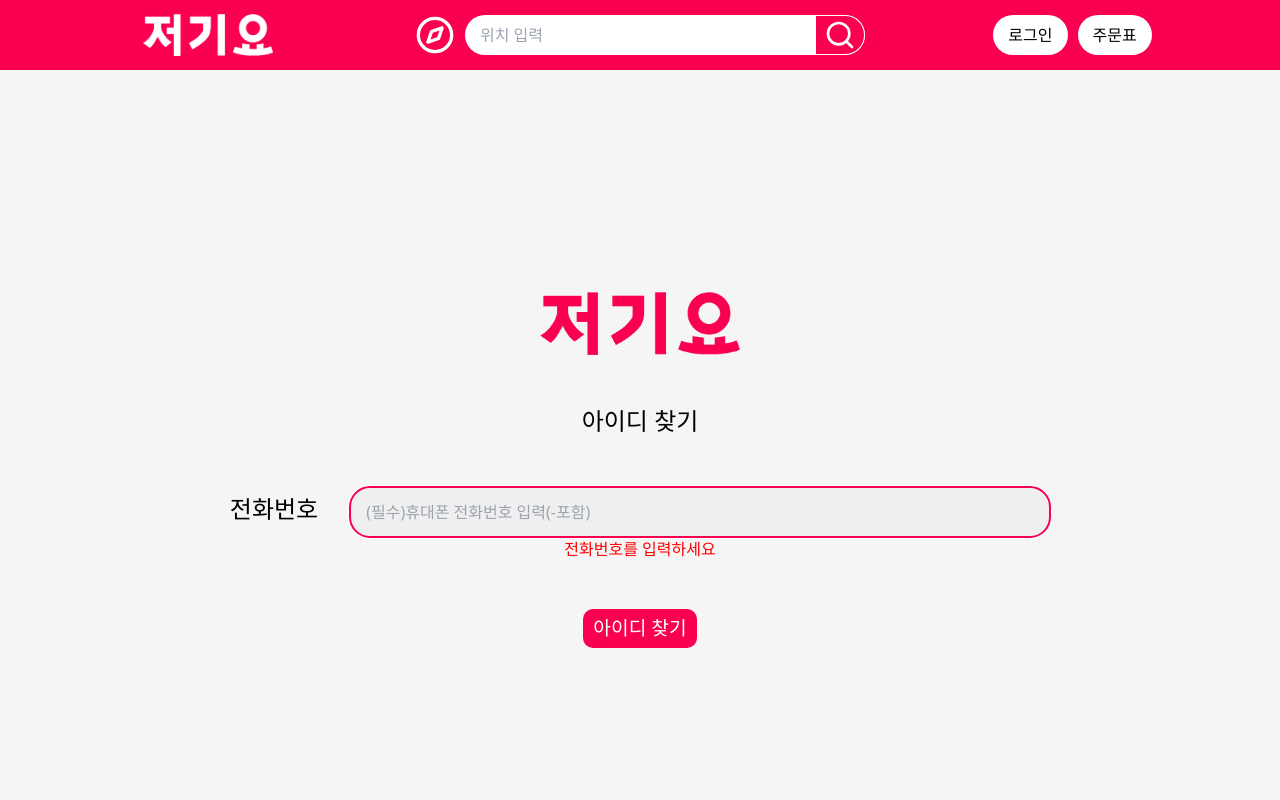
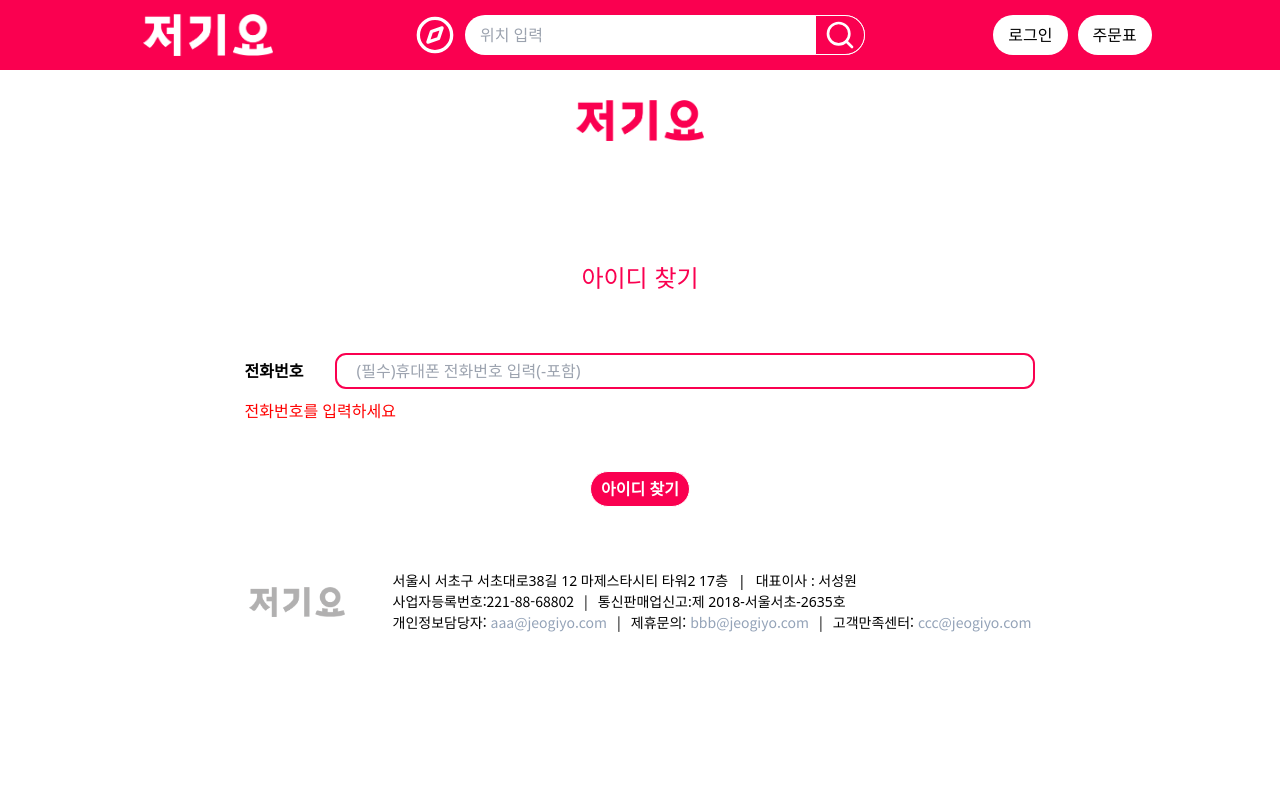
Before and after one commit to cocopalm221/project_yogiyo, a React (Create React App) app: page /findid in a window 1280 px wide. Shown: the top 800 px of the page. Built offline with nearby package versions, Linux system fonts and the light colour scheme.

Commit message:
css 수정

```diff
--- a/src/pages/FindID.js
+++ b/src/pages/FindID.js
@@ -17,7 +17,6 @@ const FindID = () => {
       checkNum = true;
     }
   };
-
 
   const onSubmitHandler = async (e) => {
     e.preventDefault();
@@ -52,7 +51,7 @@ const FindID = () => {
           alt="logo"
           onClick={() => navigate("/")}
         />
-        <p>아이디 찾기</p>
+        <h2>아이디 찾기</h2>
         <div className="number">
           <label htmlFor="searchid">전화번호</label>
           <input
@@ -66,7 +65,7 @@ const FindID = () => {
           />
 
           {checkNum && (
-            <p style={{ color: "red", fontSize: "1rem" }}>
+            <p style={{ color: "red", marginTop: 10 + "px" }}>
               전화번호를 입력하세요
             </p>
           )}
--- a/src/styles/Styles.jsx
+++ b/src/styles/Styles.jsx
@@ -543,9 +543,9 @@ export const findid = styled.form`
   justify-content: center;
   align-items: center;
   width: 100%;
-  height: 100vh;
-  padding: 1rem 0;
-  background: #f5f5f5;
+  /* height: 100vh; */
+  /* padding: 1rem 0; */
+  /* background: #f5f5f5; */
 
   .searchid {
     display: flex;
@@ -554,24 +554,30 @@ export const findid = styled.form`
     align-items: center;
     gap: 3rem 0;
     img {
-      width: 200px;
+      width: 8rem;
+      margin: 30px auto 60px;
     }
-    p {
+    h2 {
       font-size: 1.5rem;
       text-align: center;
+      font-weight: 500;
+      color: #fa0050;
+      padding: 10px 0px;
     }
     .number {
       label {
-        font-size: 1.5rem;
-        transform: translate(50%, 50%);
+        /* font-size: 1.5rem; */
+        /* transform: translate(50%, 50%); */
+        font-weight: 600;
+        margin-top: 8px;
       }
       input {
         width: 700px;
-        height: 50px;
-        border-radius: 20px;
-        padding: 1rem;
-        background: #efefef;
-
+        /* height: 50px; */
+        border-radius: 10px;
+        border: 1px solid #c6c6c6;
+        padding: 5px 20px;
+        /* background: #efefef; */
         margin-left: 2rem;
         &:focus {
           outline-color: #fa0050;
@@ -579,12 +585,18 @@ export const findid = styled.form`
       }
     }
     .idbutton {
-      font-size: 1.2rem;
-      font-weight: 550;
+      /* font-size: 1.2rem; */
       padding: 5px 10px;
       background: #fa0050;
-      border-radius: 10px;
+      border: 1px solid #fff;
       color: #ffffff;
+      border-radius: 25px;
+      font-weight: 600;
+      &:hover {
+        background-color: #fff;
+        color: #fa0050;
+        border: 1px solid #fa0050;
+      }
     }
   }
 `;
--- a/src/util/getAverage.js
+++ b/src/util/getAverage.js
@@ -2,5 +2,5 @@ export default function getAverage(arr) {
   if (arr.length === 0) return 0;
   const average = arr.reduce((sum, value) => sum + value, 0) / arr.length;
 
-  return Math.round(average).toFixed(1);
+  return average;
 }
```
